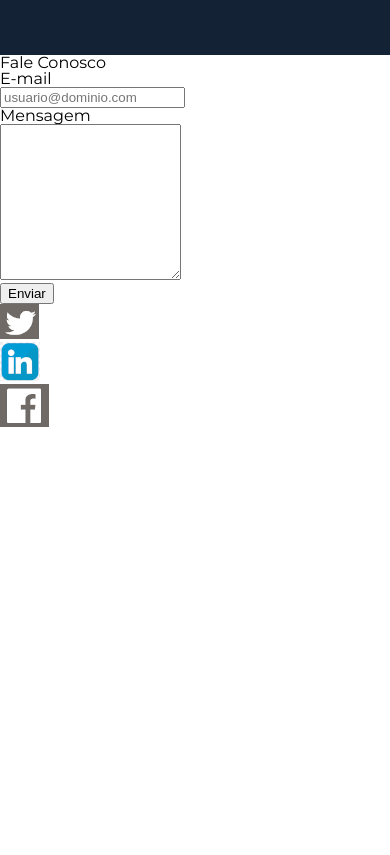
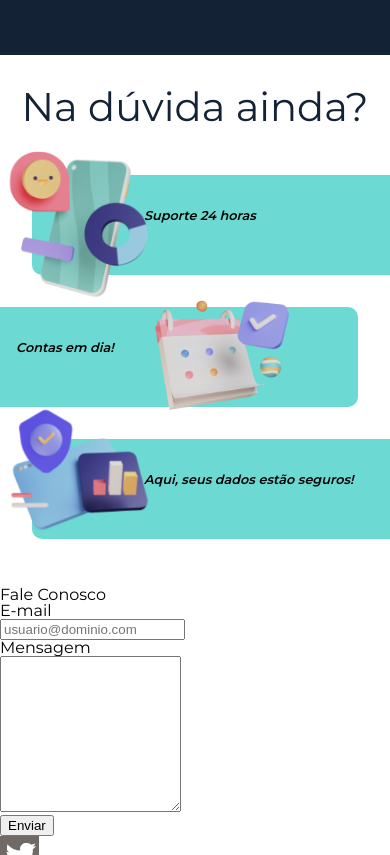
Before and after one commit to o-gariba/desafio-lp-F4Life, a plain HTML site: page index.html in a window 390 px wide. Shown: the part 1847-2702 px from the top of the page. Before the commit the page ends 2278 px from the top, so only its background shows below. Drawn offline with Linux system fonts and the light colour scheme.

Commit message:
Sessão vantagens (mobile) finalizada.

```diff
--- a/css/estilos.css
+++ b/css/estilos.css
@@ -130,9 +130,6 @@ header {
     line-height: 3rem;
 }
 
-.moradias-opcoes {
-}
-
 .moradias-opcao {
     border: 2px solid var(--logo-verde);
 
@@ -196,6 +193,85 @@ header {
     margin-left: 9.8rem;
 }
 
+/* VANTAGENS */
+
+.vantagens {
+    background-color: white;
+    padding: 1rem 0;
+}
+
+.vantagens-titulo {
+    font-size: 2.5rem;
+    text-align: center;
+    padding: 1rem 0 2rem 0;
+
+    color: var(--logo-azul-escuro);
+}
+
+.vantagens-item-conteudo {
+    display: none;
+}
+
+.vantagens-item-img {
+    position: absolute;
+
+    width: 150px;
+
+    margin-left: -30px;
+    margin-top: -30px;
+}
+
+.vantagens-item-img-celular {
+    position: absolute;
+    margin-top: -45px;
+}
+
+.vantagens-item-img-calendario {
+    position: absolute;
+
+    width: 150px;
+
+    margin-left: 9.3rem;
+    margin-top: -40px;
+}
+
+.vantagens-item {
+    background-color: var(--logo-verde);
+    border-radius: 10px;
+
+    margin: 1rem 0 2rem 2rem;
+
+    height: 100px;
+
+    border-radius: 10px 0 0 10px;
+}
+
+.vantagens-item-calendario {
+    background-color: var(--logo-verde);
+    border-radius: 10px;
+
+    margin: 1rem 2rem 2rem 0;
+
+    height: 100px;
+
+    border-radius: 0 10px 10px 0;
+}
+
+.vantagens-item-titulo {
+    font-size: .8rem;
+    font-weight: 600;
+    font-style: italic;
+    position: absolute;
+
+    margin: 2.2rem 0 0 7rem;
+}
+
+.vantagens-item-titulo-contas {
+    margin-left: 1rem;
+}
+
+
+
 /* Pegar estilo do formulario do curso JS NA WEB (pasta nomeada: js-na-web-validando-formularios) */
 
 /* Referencia sobre como aproveitar a verificação dos dados para gerar efeitos legais: https://www.youtube.com/watch?v=Eu1KRvw4tKg&list=PL4cUxeGkcC9g6m_6Sld9Q4jzqdqHd2HiD&index=16 */
--- a/index.html
+++ b/index.html
@@ -67,6 +67,26 @@
     </section>
 
     <!-- SESSÃO VANTAGENS -->
+    <section class="vantagens" id="vantagens">
+        <h1 class="vantagens-titulo">Na dúvida ainda?</h1>
+        <ul class="vantagens-itens">
+            <li class="vantagens-item">
+                <img src="imgs/vantagens1.png" alt="ilustração de um celilar, um gráfico de pizza e um balão de conversa com um emoji dentro" class="vantagens-item-img vantagens-item-img-celular">
+                <h3 class="vantagens-item-titulo">Suporte 24 horas</h3>
+                <p class="vantagens-item-conteudo">Te atendemos e esclarecemos qualquer dúvida ou problema que surja com a sua moradia</p>
+            </li>
+            <li class="vantagens-item-calendario">
+                <img src="imgs/vantagens2.png" alt="ilustração de um calendário, com um símbulo de certo no canto superior direito" class="vantagens-item-img-calendario">
+                <h3 class="vantagens-item-titulo vantagens-item-titulo-contas">Contas em dia!</h3>
+                <p class="vantagens-item-conteudo">Te lembramos de tudo relacionado a sua moradia: contas, manutenções preventivas e mais</p>
+            </li>
+            <li class="vantagens-item">
+                <img src="imgs/vantagens3.png" alt="ilustração de uma pasta, um escudo com um símbolo de certo eu um gráfico de barras" class="vantagens-item-img">
+                <h3 class="vantagens-item-titulo">Aqui, seus dados estão seguros!</h3>
+                <p class="vantagens-item-conteudo">Na F4Life, seus dados são tratados como manda a LGPD. Sempre com responsabilidade e segurança</p>
+            </li>
+        </ul>
+    </section>
 
     <!-- SESÃO FALE CONOSCO -->
     <section class="fale-conosco" id="fale-conosco">
```
Also changed, not shown: imgs/vantagens1.png (added), imgs/vantagens2.png (added), imgs/vantagens3.png (added).
